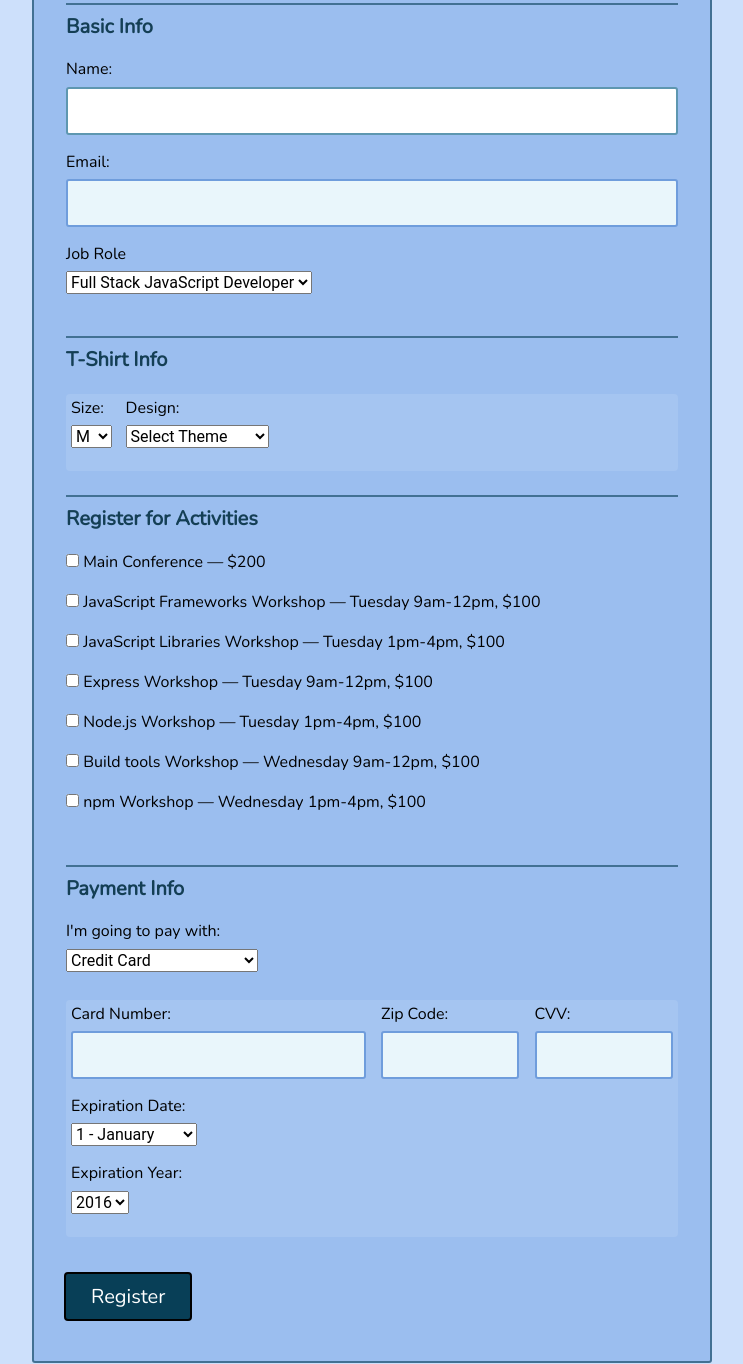
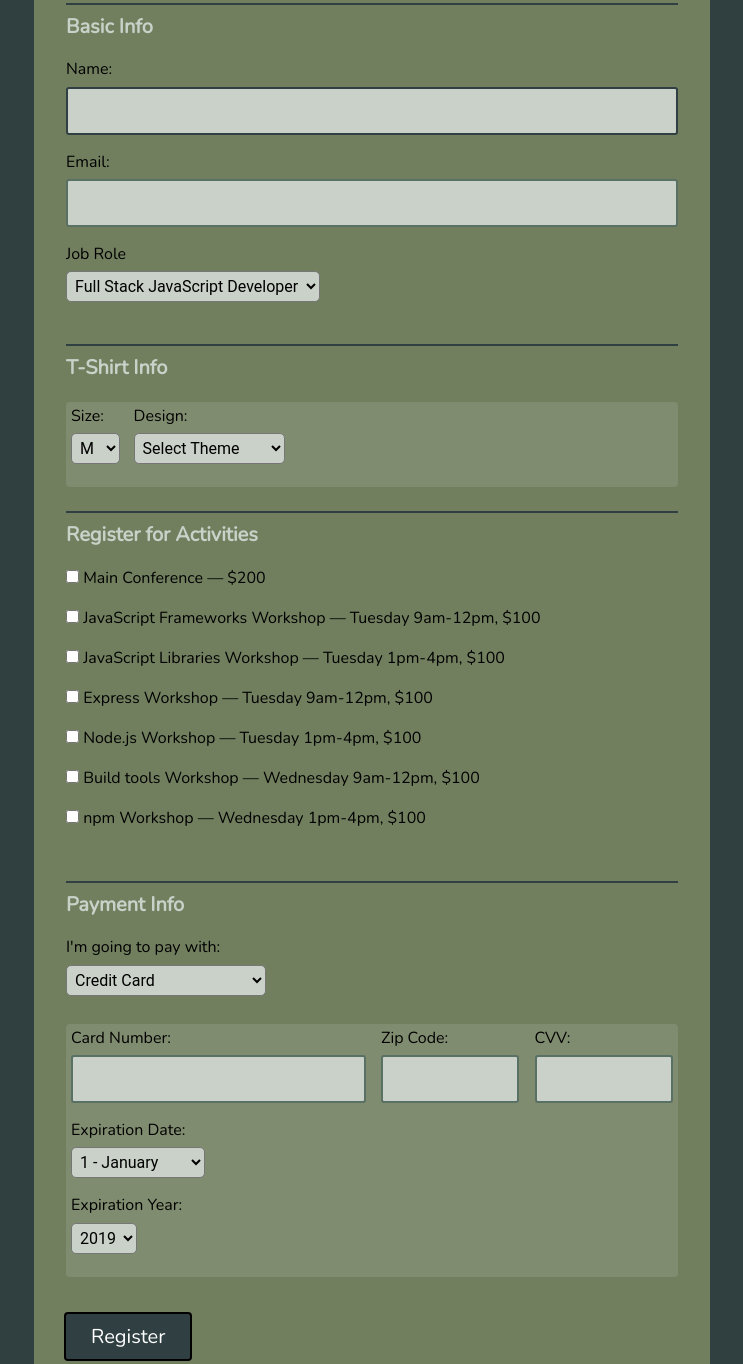
Before and after one commit to rohald89/FSJS-TD-Unit3, a plain HTML site: page index.html in a window 1280 px wide. Shown: the part 216-1580 px from the top of the page, without its empty margins (268-1011 px from the left). Drawn offline with nearby package versions, Linux system fonts and the light colour scheme.

Commit message:
changed colorscheme and validation indicators

```diff
--- a/css/style.css
+++ b/css/style.css
@@ -3,6 +3,14 @@
 ==================================== */
 
 @import url("https://fonts.googleapis.com/css?family=Nunito|Roboto+Mono");
+
+:root {
+  --forest: #303f42;
+  --evergreen: #303f40;
+  --base: #717f5f;
+  --pine: #597064;
+  --fog: #c9d1c8;
+}
 
 * {
   box-sizing: border-box;
@@ -16,8 +24,8 @@ button {
 
 body {
   font: 1em/1.5;
-  color: rgba(6, 49, 68, 0.9);
-  background: #cde0fb;
+  color: var(--fog);
+  background: var(--evergreen);
 }
 
 header {
@@ -40,8 +48,8 @@ a {
 
 form {
   padding: 0.875em 1.875em 1.875em;
-  background: #9bbeef;
-  border: 2px solid rgba(8, 63, 87, 0.6);
+  background: var(--base);
+  border: 2px solid var(--forest);
   border-radius: 3px;
 }
 
@@ -64,7 +72,7 @@ button {
 legend {
   font-weight: bold;
   padding-top: 0.5em;
-  border-top: 2px solid rgba(8, 63, 87, 0.6);
+  border-top: 2px solid var(--forest);
   margin-bottom: 1.125em;
 }
 
@@ -90,15 +98,15 @@ input {
   font-size: 1em;
   font-weight: 500;
   padding: 0.8em;
-  background: #e9f6fb;
-  border: 2px solid rgb(111, 157, 220);
+  background: var(--fog);
+  border: 2px solid var(--pine);
   border-radius: 3px;
   outline: none;
 }
 
 input:focus {
-  background: #fff;
-  border-color: #5e97b0;
+  background: var(--fog);
+  border-color: var(--forest);
   transition: border-color 0.4s, background-color 0.4s;
 }
 
@@ -110,7 +118,7 @@ input[type="radio"] {
 button {
   color: #fff;
   padding: 0.55em 1.25em;
-  background: #083f57;
+  background: var(--forest);
   margin: 1.25em 0 0.5em;
   cursor: pointer;
   border: 2px solid black;
@@ -119,7 +127,7 @@ button {
 }
 
 button:hover {
-  background: #6f9ddc;
+  background: var(--pine);
 }
 
 input,
@@ -180,6 +188,14 @@ option {
   display: table;
   clear: both;
 }
+
+select {
+  background-color: var(--fog);
+  outline: none;
+  border-radius: 5px;
+  padding: 4px;
+}
+
 /* added id selector for higher level of specificity to update real time while typing (overriding focus state) */
 #name.success,
 #mail.success,
@@ -187,8 +203,8 @@ option {
 #zip.success,
 #cvv.success,
 .success {
-  background: rgb(236, 255, 237);
-  border-color: #68b05e;
+  background: rgb(221, 255, 223);
+  box-shadow: inset 0 0 10px -3px rgba(0, 128, 0, 0.8);
 }
 #name.error,
 #mail.error,
@@ -197,7 +213,8 @@ option {
 #cvv.error,
 .error {
   background: rgb(255, 236, 236);
-  border-color: #b05e5e;
+  /* border-color: #b05e5e; */
+  box-shadow: inset 0 0 10px -3px rgba(255, 0, 0, 0.7);
 }
 .container {
   position: relative;
@@ -208,12 +225,12 @@ option {
   font-size: 1.1em;
   text-align: center;
   position: absolute;
-  background: #2f558e;
-  left: 105%;
-  top: 7px;
+  background: var(--fog);
+  left: 103%;
+  top: 17px;
   width: 180px;
   padding: 7px 10px;
-  color: #fff;
+  color: #000;
 }
 .tooltip:after {
   right: 100%;
@@ -225,7 +242,7 @@ option {
   position: absolute;
   pointer-events: none;
   border-color: rgba(136, 183, 213, 0);
-  border-right-color: #2f558e;
+  border-right-color: var(--fog);
   border-width: 8px;
   margin-top: -8px;
 }
--- a/index.html
+++ b/index.html
@@ -32,7 +32,7 @@
         <div class="container">
           <label for="title">Job Role</label>
           <select id="title" name="user-title">
-            <option value="full-stack js developer">Full Stack JavaScript Developer</option>
+            <option class="option" value="full-stack js developer">Full Stack JavaScript Developer</option>
             <option value="front-end developer">Front End Developer</option>
             <option value="back-end developer">Back End Developer</option>
             <option value="designer">Designer</option>
@@ -159,11 +159,11 @@
           </select>
           <label for="exp-year">Expiration Year:</label>
           <select id="exp-year" name="user-exp-year">
-            <option value="2016">2016</option>
-            <option value="2017">2017</option>
-            <option value="2018">2018</option>
             <option value="2019">2019</option>
             <option value="2020">2020</option>
+            <option value="2021">2021</option>
+            <option value="2022">2022</option>
+            <option value="2023">2023</option>
           </select>
         </div>
 
--- a/js/script.js
+++ b/js/script.js
@@ -70,12 +70,14 @@ activities.addEventListener('change', e => {
         // when date and time are the same disable the other workshop
         if(selectedWorkshop === workshop.getAttribute('data-day-and-time') && e.target !== workshop){
             workshop.disabled = true;
-            workshop.parentNode.style.color = 'grey';
+            workshop.parentNode.style.color = 'var(--fog)';
+            workshop.parentNode.style.textDecoration = "line-through";
         }
         // when there is a workshop deselected change it back to initial state
         if(selectedWorkshop === workshop.getAttribute('data-day-and-time') && !e.target.checked){
             workshop.disabled = false;
             workshop.parentNode.style.color = 'initial';
+            workshop.parentNode.style.textDecoration = "none";
         }
         // calculate the total price of all the selected workshops
         if(workshop.checked){
```
